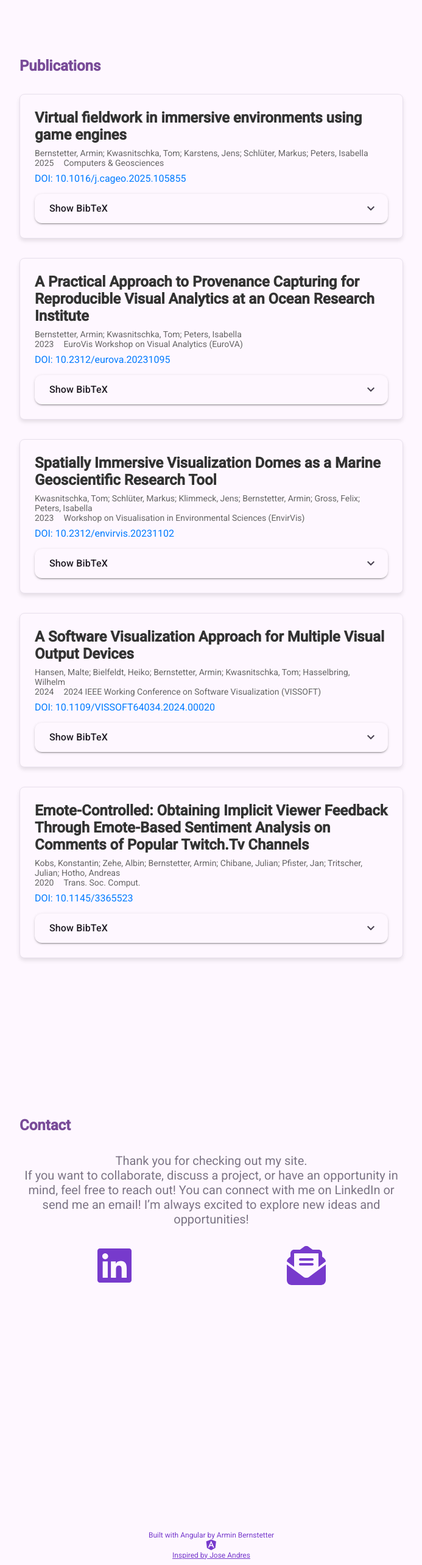
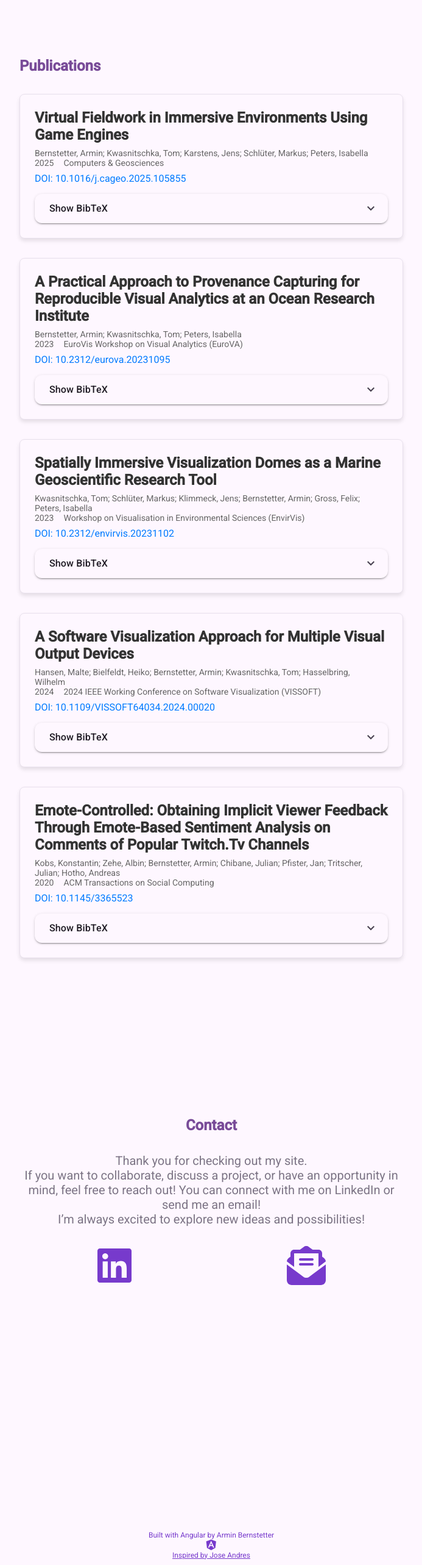
Before and after one commit to arbertrary/personal-angular-page, an Angular app: page / in a window 1280 px wide. Shown: the part 3246-5812 px from the top of the page at 61% size, without its empty margins (293-986 px from the left). Built offline with nearby package versions, Linux system fonts and the light colour scheme.

Commit message:
Fix Bibtex entries and add styling changes

```diff
--- a/src/app/header/header.component.html
+++ b/src/app/header/header.component.html
@@ -2,7 +2,7 @@
 
     <img (click)="scroll('banner')" class="brand-logo" src="./assets/logo.svg" alt="logo" aria-hidden="true" />
     <!-- TODO: Don't show button if not necessary -->
-    <h1 class="name-title">Armin Bernstetter</h1>
+    <h1 *ngIf="!responsiveMenuVisible" class="name-title">Armin Bernstetter</h1>
     <span class="example-spacer"></span>
     <button #menuTrigger="matMenuTrigger" mat-icon-button *ngIf="responsiveMenuVisible" class="sidebar-button"
         aria-label="Example icon-button with menu icon" [matMenuTriggerFor]="menu">
--- a/src/app/home/contact/contact.component.html
+++ b/src/app/home/contact/contact.component.html
@@ -10,8 +10,8 @@
                     If you want to collaborate, discuss a project, or have an opportunity
                     in mind, feel free to reach out!
                     You can connect with me on LinkedIn or send me an email!
-
-                    I’m always excited to explore new ideas and opportunities!
+                    <br>
+                    I’m always excited to explore new ideas and possibilities!
                 </p>
             </div>
             <div class="contact-actions">
--- a/src/app/home/contact/contact.component.scss
+++ b/src/app/home/contact/contact.component.scss
@@ -4,6 +4,7 @@
         height: 100vh;
         margin: auto;
         max-width: 50%;
+        text-align: center;
     }
 
     .contact-text {
@@ -23,6 +24,7 @@
             color: var(--mat-sys-primary);
             cursor: pointer;
             // font-size: 1.25rem;
+            margin: 2rem;
         }
 
         .big-icon:hover {
--- a/src/app/home/publications/bibtex-entries.ts
+++ b/src/app/home/publications/bibtex-entries.ts
@@ -1,7 +1,7 @@
 export var bibtexEntries = [
   {
     doi: "10.1016/j.cageo.2025.105855",
-    title: "Virtual fieldwork in immersive environments using game engines",
+    title: "Virtual Fieldwork in Immersive Environments Using Game Engines",
     authors: "Bernstetter, Armin; Kwasnitschka, Tom; Karstens, Jens; Schlüter, Markus; Peters, Isabella",
     venue: "Computers & Geosciences",
     year: 2025,
@@ -70,7 +70,7 @@ export var bibtexEntries = [
     doi: "10.1145/3365523",
     title: "Emote-Controlled: Obtaining Implicit Viewer Feedback Through Emote-Based Sentiment Analysis on Comments of Popular Twitch.Tv Channels",
     authors: "Kobs, Konstantin; Zehe, Albin; Bernstetter, Armin; Chibane, Julian; Pfister, Jan; Tritscher, Julian; Hotho, Andreas",
-    venue: "Trans. Soc. Comput.",
+    venue: "ACM Transactions on Social Computing",
     year: 2020,
     bibtex: `@article{kobs2020emote,
       address = {New York, NY, USA},
--- a/src/app/home/publications/publications.component.scss
+++ b/src/app/home/publications/publications.component.scss
@@ -71,6 +71,7 @@
             // word-wrap: break-word;
             text-align: justify;
             font-size: var(--mat-sys-body-small-size);
+            color: var(--mat-sys-outline);
         }
     }
 
```
